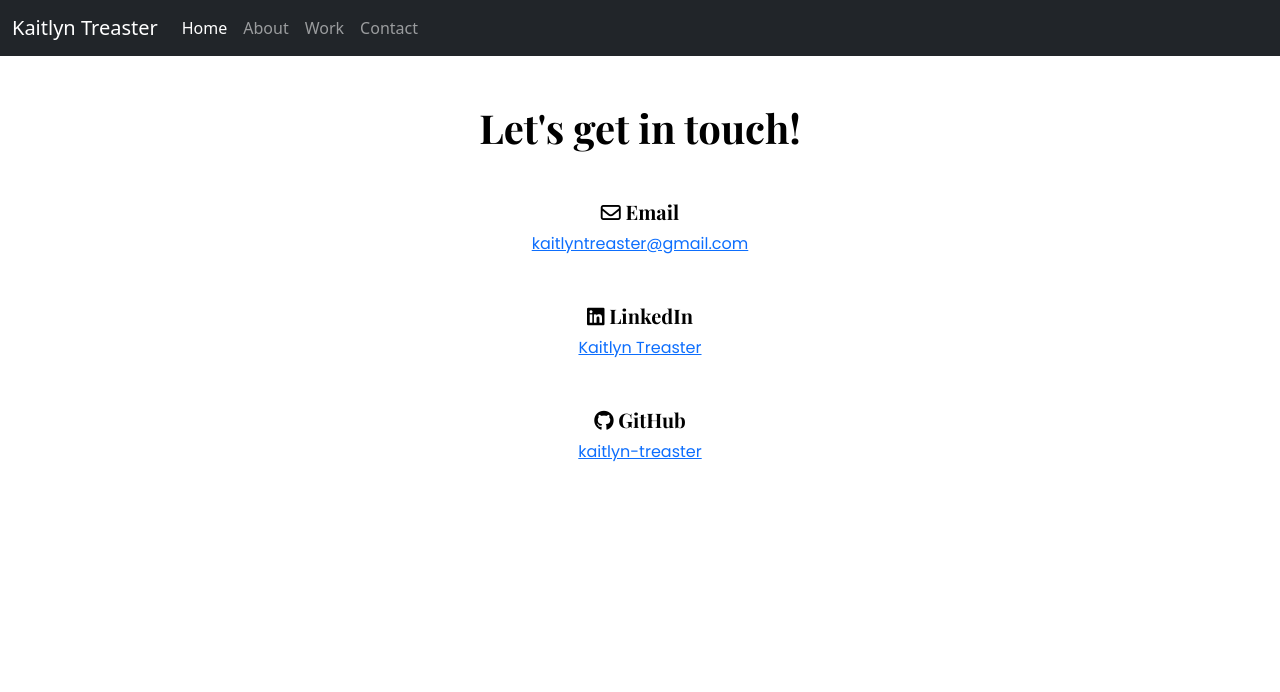
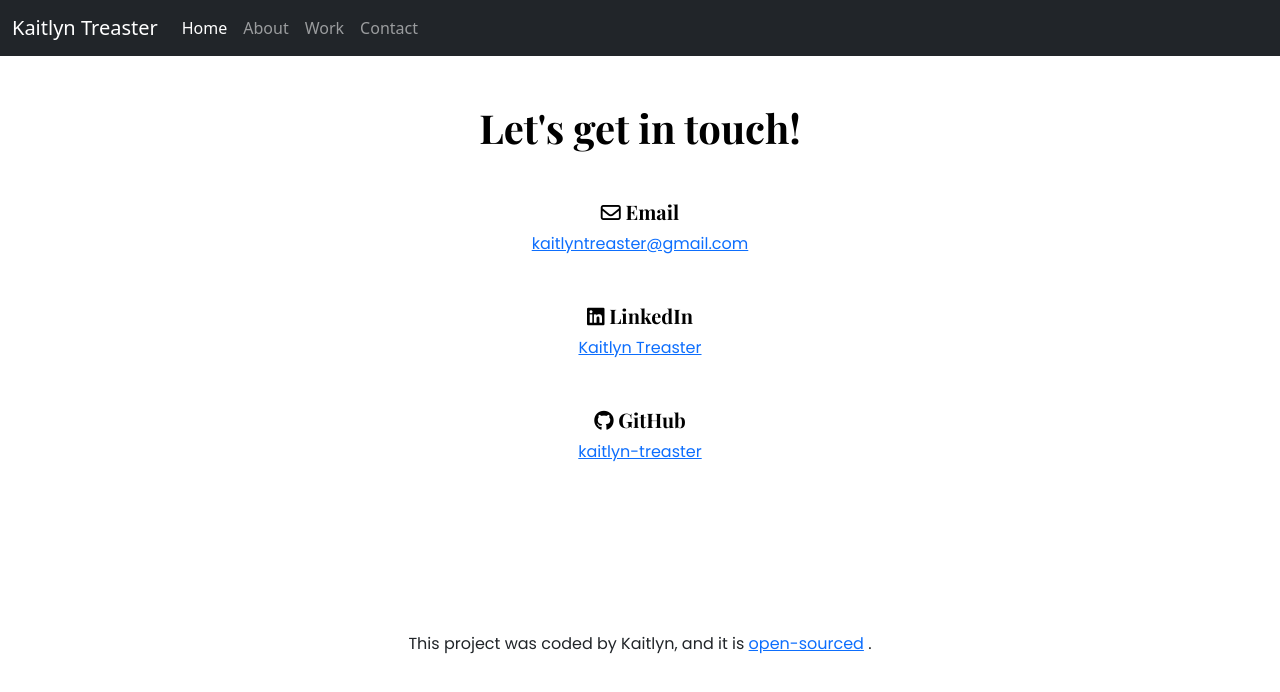
Before and after one commit to kaitlyn-treaster/portfolio-project, a plain HTML site: page contact.html in a window 1280 px wide. Drawn offline with nearby package versions, Linux system fonts and the light colour scheme.

Commit message:
final details

```diff
--- a/contact.html
+++ b/contact.html
@@ -72,5 +72,15 @@
         </p>
       </div>
     </div>
+    <br />
+    <br />
+    <br />
+    <br />
+    <br />
+    <p class=text-center>
+      This project was coded by Kaitlyn, and it is
+      <a href="https://github.com/kaitlyn-treaster/portfolio-project" target="_blank">open-sourced</a>
+      .
+    </p>
 </body>
 </html>
```
Also changed, not shown: about.html (+1 -0 lines), index.html (+3 -1 lines), work.html (+4 -1 lines).
